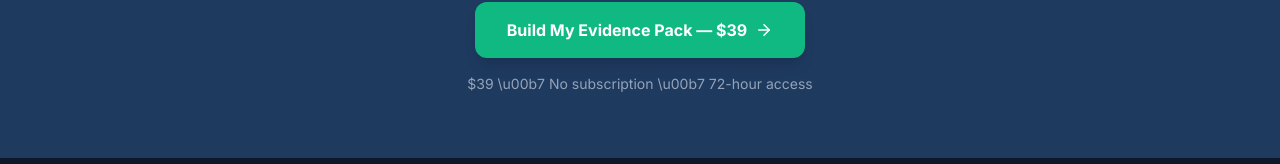
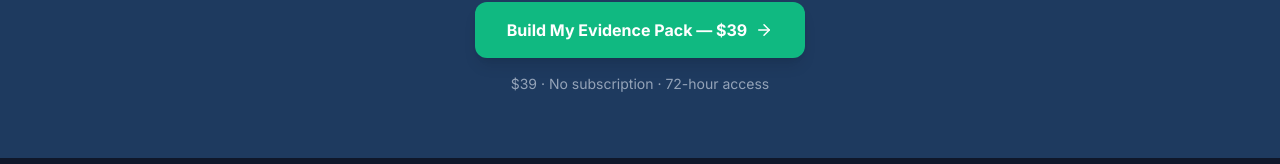
Before and after one commit to mattmcallister-create/chargeback-evidence-pack, a Next.js app: page /guides in a window 1280 px wide. Shown: the part 1478-1642 px from the top of the page. Built offline with nearby package versions, Linux system fonts and the light colour scheme; no server answers.

Commit message:
fix: replace unicode escapes with actual middot characters in guides CTA

```diff
--- a/app/(marketing)/guides/page.tsx
+++ b/app/(marketing)/guides/page.tsx
@@ -177,7 +177,7 @@ export default function GuidesIndexPage() {
             <ArrowRight size={18} />
           </Link>
           <p className="mt-4 text-sm text-slate-400">
-            $39 \u00b7 No subscription \u00b7 72-hour access
+            $39 · No subscription · 72-hour access
           </p>
         </div>
       </section>
```
